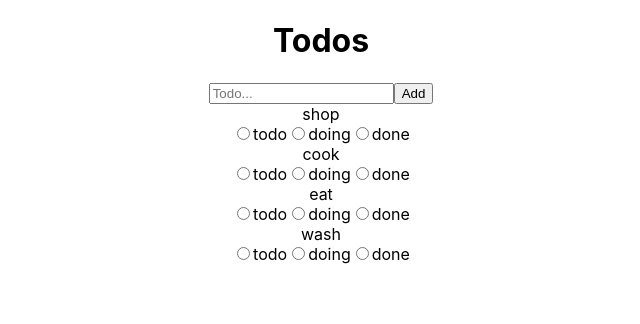
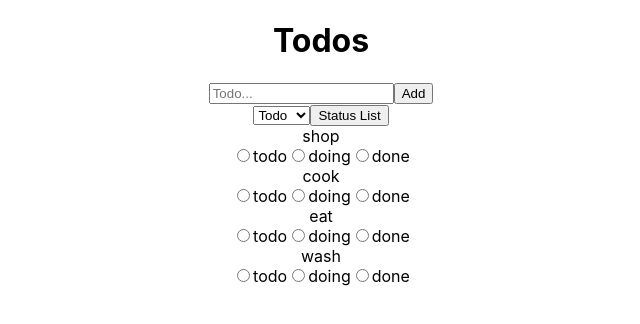
Before and after one commit to byynaryy/todoApp, a React (Create React App) app: page / in a window 1280 px wide. Shown: the top 324 px of the page, without its empty margins (319-959 px from the left). Built offline with nearby package versions, Linux system fonts and the light colour scheme.

Commit message:
Add StatusListSelector component

```diff
--- /dev/null
+++ b/src/components/StatusListSelector.js
@@ -0,0 +1,19 @@
+import React from 'react';
+
+
+class StatusListSelector extends React.Component {
+    render() {
+        return(
+            <form>
+                <select name="statusList">
+                    <option value="todo">Todo</option>
+                    <option value="doing">Doing</option>
+                    <option value="done">Done</option>
+                </select>
+                <input type="submit" value="Status List" />
+            </form>
+        );
+    }
+}
+
+export default StatusListSelector;
--- a/src/components/TodoApp.js
+++ b/src/components/TodoApp.js
@@ -1,6 +1,7 @@
 import React from 'react';
 import TodoInputField from './TodoInputField';
 import TodoList from './TodoList';
+import StatusListSelector from './StatusListSelector';
 
 
 class TodoApp extends React.Component {
@@ -11,6 +12,7 @@ class TodoApp extends React.Component {
             <div>
                 <h1>Todos</h1>
                 <TodoInputField />
+                <StatusListSelector />
                 <TodoList todos={ todos } />
             </div>
         );
```
